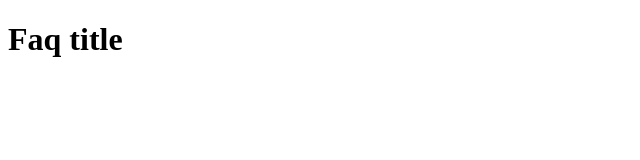
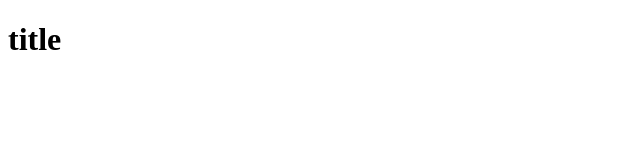
Before and after one commit to biFebriansyah/introgit, a plain HTML site: page faq.html in a window 1280 px wide. Shown: the whole page, without its empty margins (0-640 px from the left). Drawn offline with Linux system fonts and the light colour scheme.

Commit message:
change title faq

```diff
--- a/faq.html
+++ b/faq.html
@@ -8,7 +8,7 @@
     </head>
     <body>
         <main>
-            <h1>Faq title</h1>
+            <h1>title</h1>
         </main>
     </body>
 </html>
```
